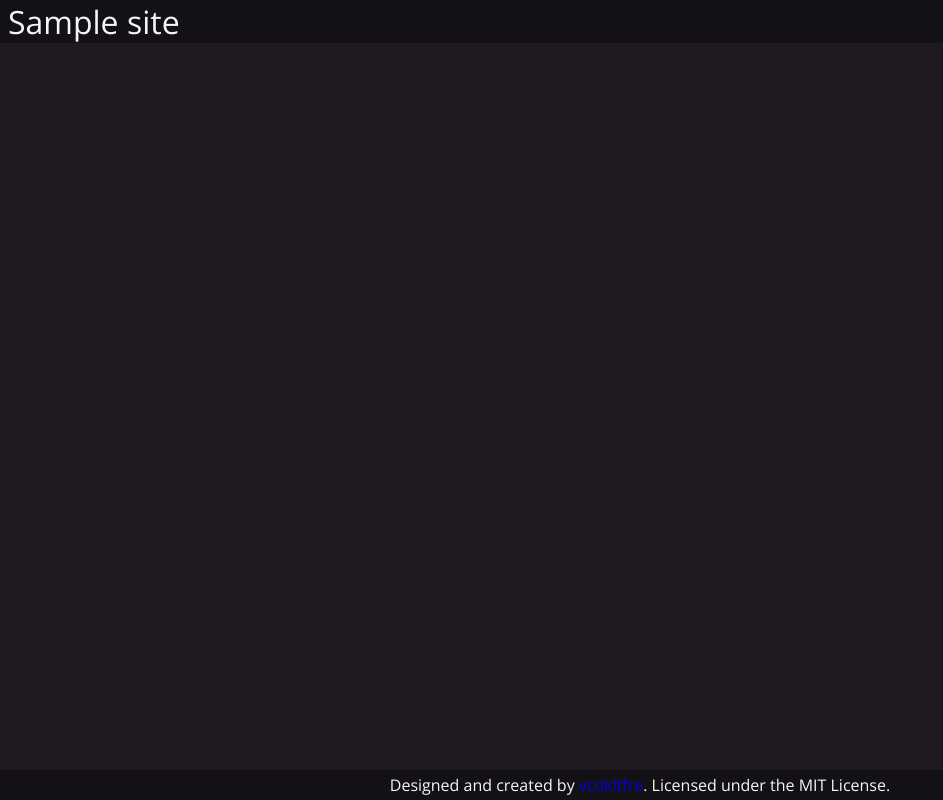
After one commit to vcokltfre/dashboard, a Python web app: template src/web/templates/_base.html in a window 1280 px wide. The commit adds this page. Shown: the whole page, without its empty margins (0-943 px from the left). Run offline with Jinja, Linux system fonts and the light colour scheme; the template is opened without the code that fills it: most values are stand-ins (such as "Sample title", 1, 10 or a date in 2020).

Commit message:
feat: add base page and styles

```diff
--- a/src/web/res/style.scss
+++ b/src/web/res/style.scss
@@ -0,0 +1,44 @@
+$color-bg: #1e1a20;
+$color-bg-dark: darken($color-bg, 4%);
+$color-bg-light: lighten($color-bg, 4%);
+$color-fg: #f6f6f6;
+
+html {
+  height: 100%;
+
+  body {
+    display: flex;
+    min-height: 100%;
+    flex-flow: column nowrap;
+    margin: 0;
+    background-color: $color-bg;
+    color: $color-fg;
+    font-family: 'Open Sans', sans-serif;
+  }
+}
+
+header {
+  nav {
+    background-color: $color-bg-dark;
+    font-size: 2em;
+
+    a, a:hover, a:focus, a:visited {
+      color: $color-fg;
+      margin-left: 0.25em;
+    }
+  }
+}
+
+main {
+  flex-grow: 1;
+}
+
+footer {
+  background-color: $color-bg-dark;
+  padding: 0.25em;
+  text-align: center;
+}
+
+a {
+  text-decoration: none;
+}
--- a/src/web/static/css/style.css
+++ b/src/web/static/css/style.css
@@ -1,3 +1,37 @@
+html {
+  height: 100%;
+}
+html body {
+  display: flex;
+  min-height: 100%;
+  flex-flow: column nowrap;
+  margin: 0;
+  background-color: #1e1a20;
+  color: #f6f6f6;
+  font-family: "Open Sans", sans-serif;
+}
 
+header nav {
+  background-color: #131115;
+  font-size: 2em;
+}
+header nav a, header nav a:hover, header nav a:focus, header nav a:visited {
+  color: #f6f6f6;
+  margin-left: 0.25em;
+}
+
+main {
+  flex-grow: 1;
+}
+
+footer {
+  background-color: #131115;
+  padding: 0.25em;
+  text-align: center;
+}
+
+a {
+  text-decoration: none;
+}
 
 /*# sourceMappingURL=style.css.map */
--- /dev/null
+++ b/src/web/templates/_base.html
@@ -0,0 +1,28 @@
+<!DOCTYPE html>
+<html lang="en">
+<head>
+  {% block head %}
+  <meta charset="UTF-8">
+  <meta http-equiv="X-UA-Compatible" content="IE=edge">
+  <meta name="viewport" content="width=device-width, initial-scale=1.0">
+  <link rel="preconnect" href="https://fonts.googleapis.com">
+  <link rel="preconnect" href="https://fonts.gstatic.com" crossorigin>
+  <link href="https://fonts.googleapis.com/css2?family=Open+Sans:wght@300&display=swap" rel="stylesheet">
+  <script src="/static/js/base.js"></script>
+  <link rel="stylesheet" href="/static/css/style.css">
+  <title>{% block title %}{% endblock %} - {{ site.name }}</title>
+  {% endblock %}
+</head>
+<body>
+  <header>
+    <nav>
+      <a href="/">{{ site.name }}</a>
+    </nav>
+  </header>
+  <main>
+  </main>
+  <footer>
+    Designed and created by <a href="https://github.com/vcokltfre">vcokltfre</a>. Licensed under the MIT License.
+  </footer>
+</body>
+</html>
```
Also changed, not shown: 1 other file.
